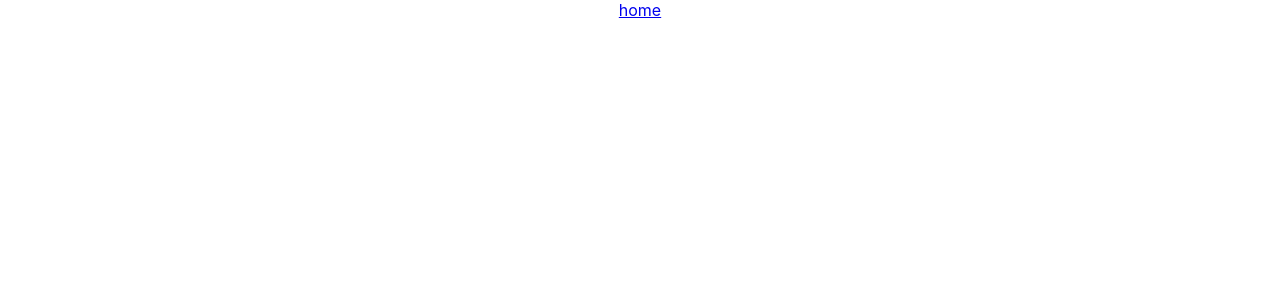
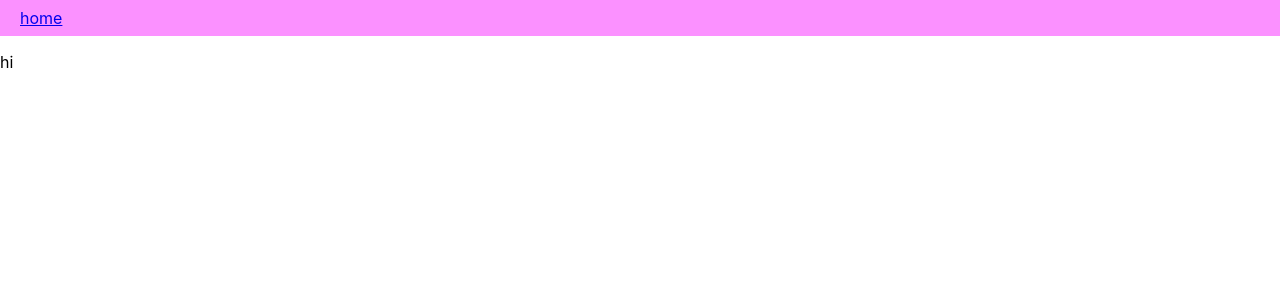
Before and after one commit to brantae/project_4_studio, a React (Create React App) app in the folder client/: page / in a window 1280 px wide. Shown: the top 300 px of the page. Built offline with nearby package versions, Linux system fonts and the light colour scheme.

Commit message:
updated webpacks and seeds + added error route

```diff
--- a/client/src/App.css
+++ /dev/null
@@ -1,38 +0,0 @@
-.App {
-  text-align: center;
-}
-
-.App-logo {
-  height: 40vmin;
-  pointer-events: none;
-}
-
-@media (prefers-reduced-motion: no-preference) {
-  .App-logo {
-    animation: App-logo-spin infinite 20s linear;
-  }
-}
-
-.App-header {
-  background-color: #282c34;
-  min-height: 100vh;
-  display: flex;
-  flex-direction: column;
-  align-items: center;
-  justify-content: center;
-  font-size: calc(10px + 2vmin);
-  color: white;
-}
-
-.App-link {
-  color: #61dafb;
-}
-
-@keyframes App-logo-spin {
-  from {
-    transform: rotate(0deg);
-  }
-  to {
-    transform: rotate(360deg);
-  }
-}
--- a/client/src/App.js
+++ b/client/src/App.js
@@ -1,18 +1,24 @@
 
-import './App.css';
 
 import React from 'react'
 import { BrowserRouter as Router, Routes, Route } from 'react-router-dom'
 import NavBar from './NavBar';
+import LogIn from './LogIn';
+import Error from "./Error";
 
 function App() {
+
+  require('react-dom');
+window.React2 = require('react');
+console.log(window.React1 === window.React2);
 
   return (
     <div className="App">
       <Router>
         <NavBar />
         <Routes>
-          <Route exact path="/" />
+          <Route exact path="/" element = {<LogIn />} />
+          <Route path="/*" element={<Error />}/>
         </Routes>
       </Router>
     </div>
--- /dev/null
+++ b/client/src/Error.js
@@ -0,0 +1,12 @@
+import React from "react";
+
+function Error() {
+
+    return (
+
+    <h1>Error: Page Not Found</h1>
+
+    );
+}
+
+export default Error
--- /dev/null
+++ b/client/src/LogIn.js
@@ -0,0 +1,13 @@
+import React from "react";
+
+function LogIn() {
+
+    return (
+    <div>
+        <p> hi </p>
+    </div>
+
+    )
+}
+
+export default LogIn;
--- a/client/src/index.css
+++ b/client/src/index.css
@@ -11,3 +11,11 @@ code {
   font-family: source-code-pro, Menlo, Monaco, Consolas, 'Courier New',
     monospace;
 }
+
+nav {
+  display: flex;
+  background: hwb(298 57% 0%);
+  padding: 8px 20px;
+  position: sticky;
+  top: 0
+}
```
Also changed, not shown: package.json (+52 -3 lines), 2 other files (tests, documents, lock files or other folders).
